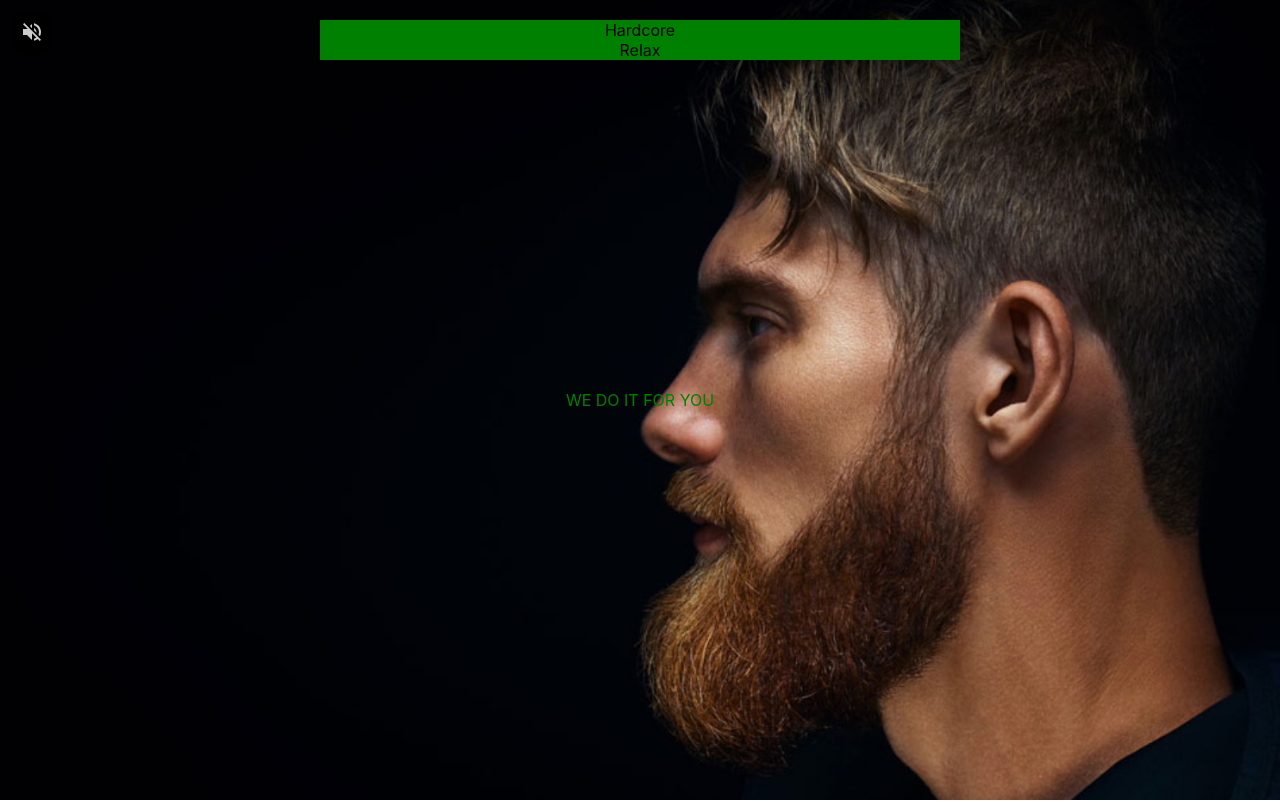
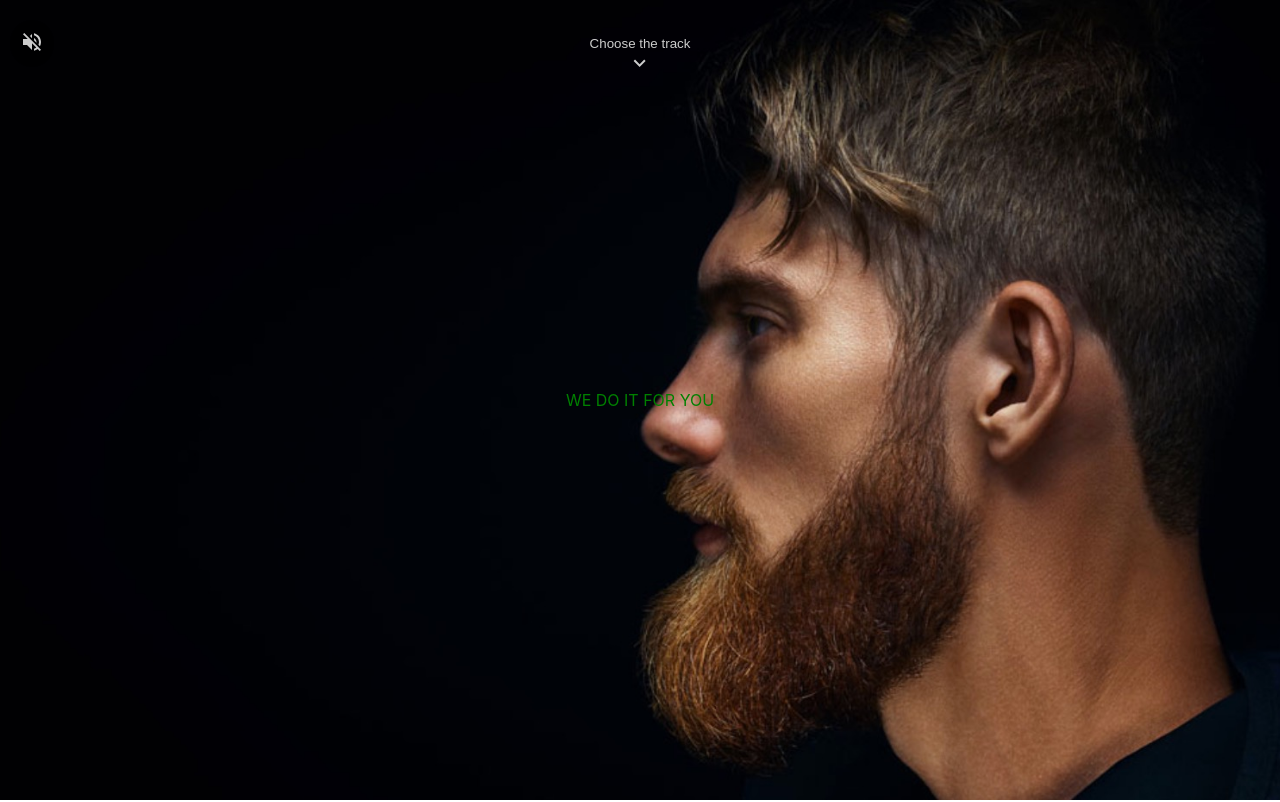
Before and after one commit to Patricio-Fernandez-Ionadi/ReactApp---BarberMusic, a React (Create React App) app: page / in a window 1280 px wide. Shown: the top 802 px of the page. Built offline with nearby package versions, Linux system fonts and the light colour scheme.

Commit message:
reproductor de musica funcionando

```diff
--- a/src/components/MusicHandler/TrackSelector.jsx
+++ b/src/components/MusicHandler/TrackSelector.jsx
@@ -1,34 +1,109 @@
-import React, { useContext } from "react"
+import React, { useContext, useState } from "react"
+import MusicContext from "../../context/MusicContext"
 import { makeStyles } from "@material-ui/core"
-import MusicContext from "../../context/MusicContext"
+import KeyboardArrowDownIcon from "@material-ui/icons/KeyboardArrowDown"
+import KeyboardArrowUpIcon from "@material-ui/icons/KeyboardArrowUp"
 
 const useStyles = makeStyles((theme) => ({
 	trackSelectorContainer: {
-		backgroundColor: "green",
 		margin: 0,
 		padding: 0,
 		position: "absolute",
 		top: "20px",
 		left: "50%",
 		width: "50%",
-		transform: "translateX(-50%)",
+		transform: "translate(-50%, -80px)",
 		listStyle: "none",
+		opacity: 0,
+		transition: "all .3s ease",
+	},
+	showTrackSelector: {
+		transform: "translate(-50%, 0)",
+		opacity: 1,
 	},
 	trackLabel: {
 		width: "100%",
 		textAlign: "center",
+		marginBottom: "5px",
+		color: "#ccc",
+		border: "1px solid #ccc",
+		borderRadius: "3px",
+		cursor: "pointer",
+		transition: "background-color .2s ease",
+	},
+	trackListOppener: {
+		position: "absolute",
+		left: "50%",
+		top: "35px",
+		transform: "translateX(-50%)",
+		background: "none",
+		border: "none",
+		color: "#ccc",
+		transition: "all .3s ease",
+		"& p": {
+			margin: 0,
+		},
+	},
+	openedTrackSelector: {
+		top: "80px",
 	},
 }))
 
 export default function TrackSelector() {
 	const classes = useStyles()
-	const { isPlaying, setIsMusicPlaying } = useContext(MusicContext)
-	console.log(isPlaying)
+	const { setIsMusicPlaying, setTrackSelected } = useContext(MusicContext)
+
+	const [canSelectTrack, setCanSelectTrack] = useState(false)
+
+	const handleTrackSelected = (e) => {
+		setTrackSelected(e.target.value)
+		setIsMusicPlaying(true)
+		setCanSelectTrack(!canSelectTrack)
+	}
+	const handleSelectList = () => {
+		setCanSelectTrack(!canSelectTrack)
+	}
+
 	return (
 		<>
-			<ul className={classes.trackSelectorContainer}>
-				<li className={classes.trackLabel}>Hardcore</li>
-				<li className={classes.trackLabel}>Relax</li>
+			<button
+				onClick={handleSelectList}
+				className={
+					canSelectTrack
+						? `${classes.trackListOppener} ${classes.openedTrackSelector}`
+						: `${classes.trackListOppener}`
+				}
+			>
+				{canSelectTrack ? (
+					<KeyboardArrowUpIcon />
+				) : (
+					<>
+						<p>Choose the track</p>
+						<KeyboardArrowDownIcon />
+					</>
+				)}
+			</button>
+			<ul
+				className={
+					canSelectTrack
+						? `${classes.trackSelectorContainer} ${classes.showTrackSelector}`
+						: `${classes.trackSelectorContainer}`
+				}
+			>
+				<li
+					className={classes.trackLabel}
+					onClick={handleTrackSelected}
+					value={1}
+				>
+					Hardcore
+				</li>
+				<li
+					className={classes.trackLabel}
+					onClick={handleTrackSelected}
+					value={2}
+				>
+					Relax
+				</li>
 			</ul>
 		</>
 	)
--- a/src/components/MusicHandler/VolumeHandler.jsx
+++ b/src/components/MusicHandler/VolumeHandler.jsx
@@ -9,7 +9,7 @@ const useStyles = makeStyles({
 		position: "fixed",
 		zIndex: 99,
 		padding: "10px",
-		margin: "10px",
+		margin: "20px 10px 10px",
 		backgroundColor: "rgba(0, 0, 0, .5)",
 		borderRadius: "50%",
 		border: "none",
--- a/src/context/MusicContext.jsx
+++ b/src/context/MusicContext.jsx
@@ -1,12 +1,48 @@
-import React, { createContext, useState } from "react"
+import React, { createContext, useEffect, useRef, useState } from "react"
 
 const MusicContext = createContext({})
 
 export function MusicContextProvider({ children }) {
 	const [isPlaying, setIsMusicPlaying] = useState(false)
 
+	const hardcore = useRef()
+	const relax = useRef()
+	const [trackSelected, setTrackSelected] = useState(1)
+	const [currentTrack, setCurrentTrack] = useState(hardcore)
+
+	useEffect(() => {
+		if (trackSelected === 1) {
+			setCurrentTrack(hardcore)
+			if (isPlaying) {
+				currentTrack.current.load()
+				currentTrack.current.play()
+				relax.current.pause()
+			} else {
+				currentTrack.current.pause()
+			}
+		}
+		if (trackSelected === 2) {
+			setCurrentTrack(relax)
+			if (isPlaying) {
+				currentTrack.current.load()
+				currentTrack.current.play()
+				hardcore.current.pause()
+			} else {
+				currentTrack.current.pause()
+			}
+		}
+	}, [trackSelected, setCurrentTrack, isPlaying, currentTrack])
+
 	return (
-		<MusicContext.Provider value={{ isPlaying, setIsMusicPlaying }}>
+		<MusicContext.Provider
+			value={{ isPlaying, setIsMusicPlaying, setTrackSelected }}
+		>
+			<audio
+				ref={hardcore}
+				src='./assets/media/hardcore.mp3'
+				attrValue={1}
+			></audio>
+			<audio ref={relax} src='./assets/media/relax.mp3' attrValue={2}></audio>
 			{children}
 		</MusicContext.Provider>
 	)
```
